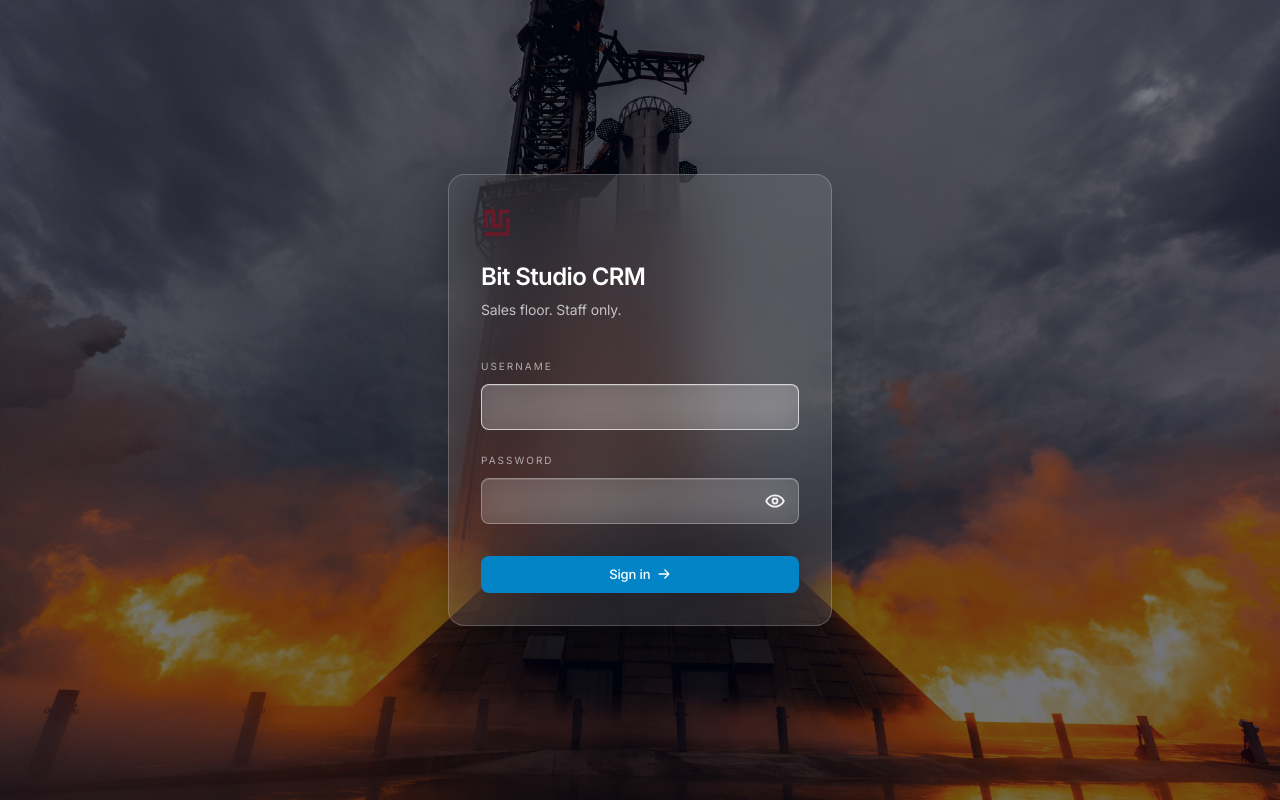
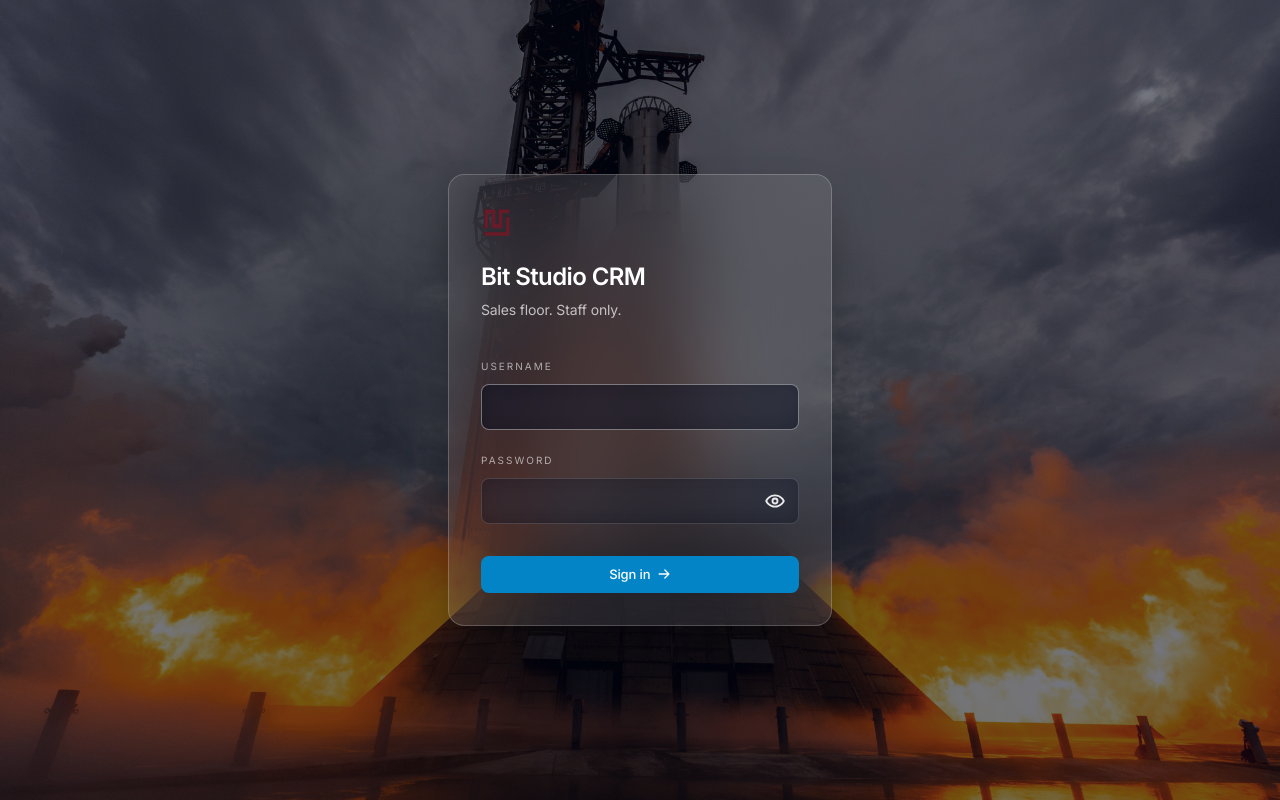
Before and after one commit to Mutombe/bitstudio, a React (Vite) app in the folder frontend/: page /admin/login in a window 1280 px wide. Built offline with nearby package versions, Linux system fonts and the light colour scheme; no server answers.

Commit message:
Darken the login fields to neutral glass wells
bg-white/15 read as bright white panels. Switch to a dark translucent fill
(slate-950/40) with a subtle border and backdrop-blur, so the fields recede
as low-key glass wells while the white text stays fully legible.

```diff
--- a/frontend/src/admin/Login.jsx
+++ b/frontend/src/admin/Login.jsx
@@ -57,7 +57,7 @@ export default function Login() {
             autoComplete="username"
             autoFocus
             required
-            className="mt-2 w-full rounded-lg bg-white/15 border border-white/30 backdrop-blur-md shadow-[inset_0_1px_0_rgba(255,255,255,0.15)] focus:border-white/70 focus:bg-white/20 outline-none px-3.5 py-2.5 text-white placeholder-white/50 transition"
+            className="mt-2 w-full rounded-lg bg-slate-950/40 border border-white/15 backdrop-blur-md focus:border-white/40 focus:bg-slate-950/55 outline-none px-3.5 py-2.5 text-white placeholder-white/50 transition"
           />
         </label>
 
@@ -72,7 +72,7 @@ export default function Login() {
               onChange={(e) => setForm((f) => ({ ...f, password: e.target.value }))}
               autoComplete="current-password"
               required
-              className="w-full rounded-lg bg-white/15 border border-white/30 backdrop-blur-md shadow-[inset_0_1px_0_rgba(255,255,255,0.15)] focus:border-white/70 focus:bg-white/20 outline-none pl-3.5 pr-12 py-2.5 text-white placeholder-white/50 transition"
+              className="w-full rounded-lg bg-slate-950/40 border border-white/15 backdrop-blur-md focus:border-white/40 focus:bg-slate-950/55 outline-none pl-3.5 pr-12 py-2.5 text-white placeholder-white/50 transition"
             />
             <button
               type="button"
```
